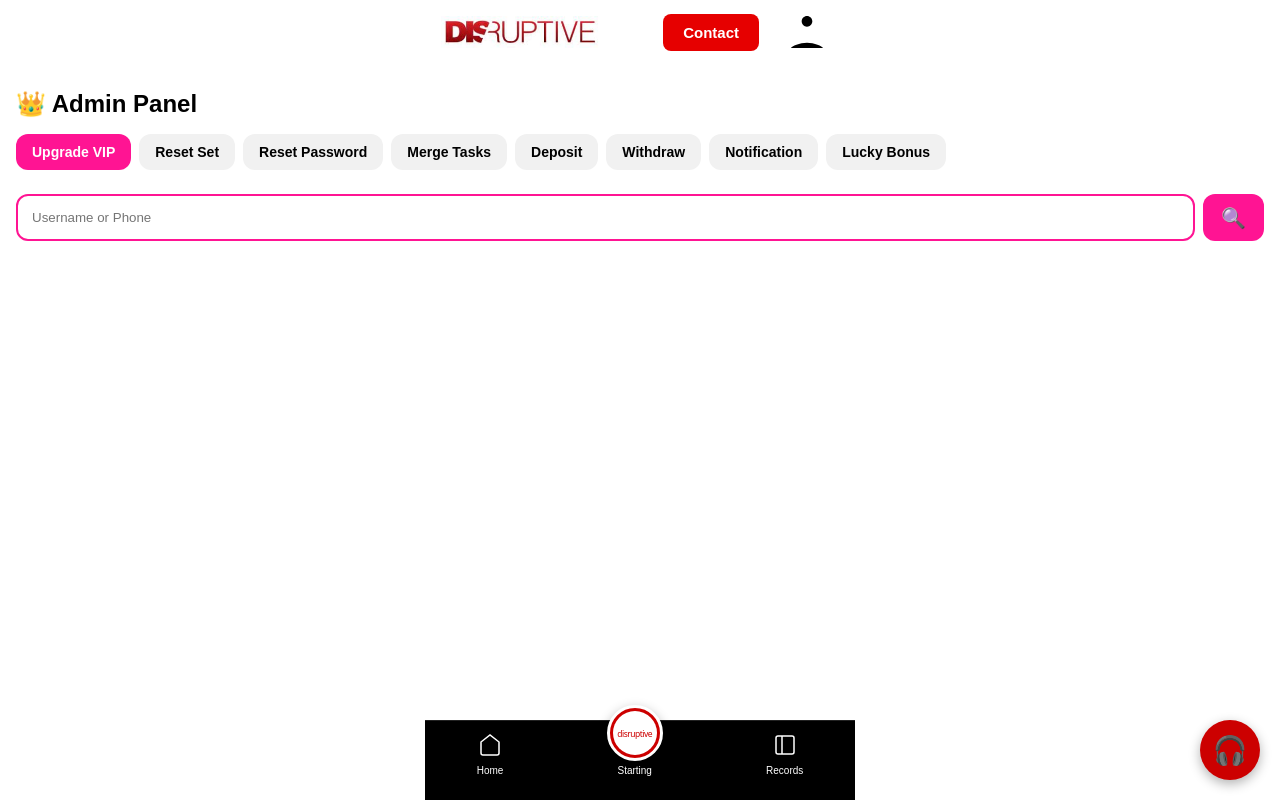
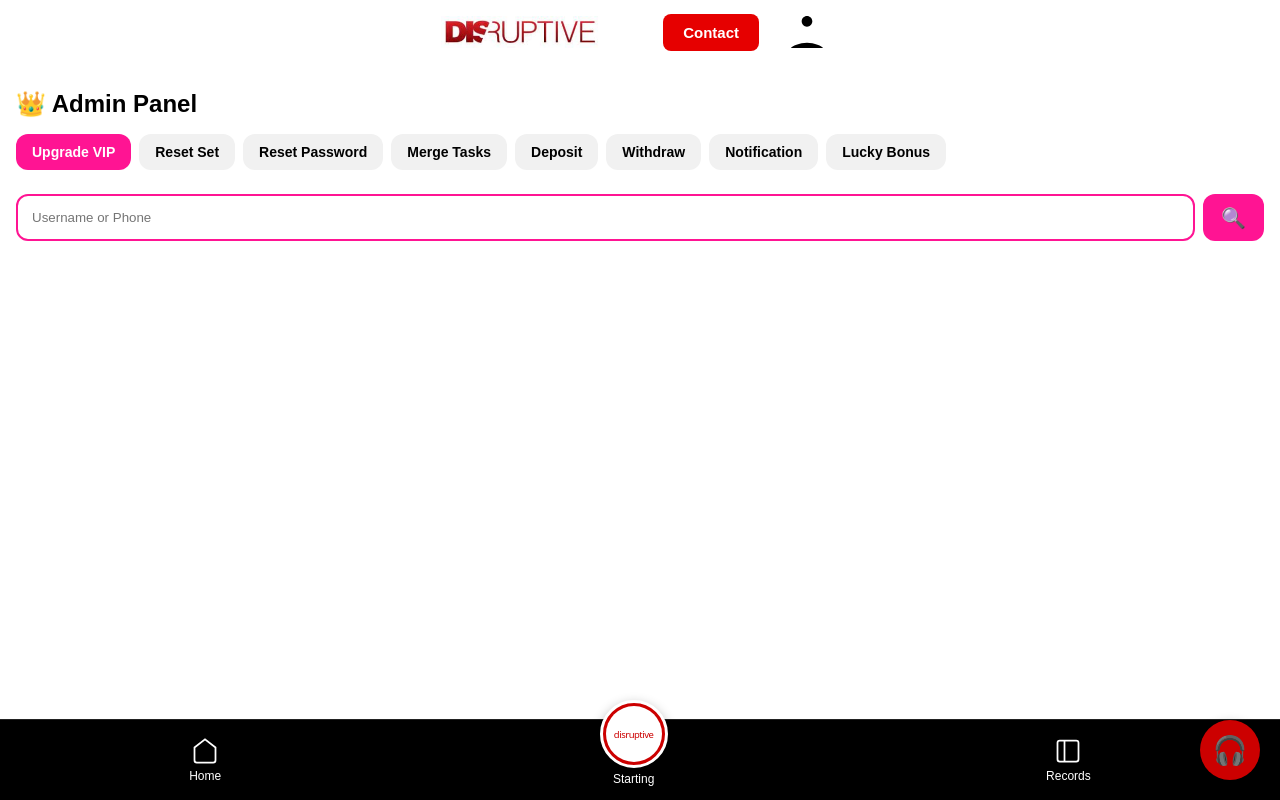
Before and after one commit to Molly256/disruptivewebsite, a Next.js app: page /admin in a window 1280 px wide. Built offline with nearby package versions, Linux system fonts and the light colour scheme.

Commit message:
update: add tasksInCurrentSet and setsCompleted for 2-set task system

```diff
--- a/app/ClientLayout.js
+++ b/app/ClientLayout.js
@@ -22,7 +22,6 @@ export default function ClientLayout({ children }) {
 
   const isAppPage = appRoutes.some(route => pathname?.startsWith(route))
 
-  // Dynamically toggles layout state flags on the DOM body root element
   useEffect(() => {
     if (isAppPage) {
       document.body.setAttribute('data-app-page', 'true')
@@ -31,6 +30,12 @@ export default function ClientLayout({ children }) {
     }
   }, [isAppPage])
 
-  // Returns a simple semantic wrapper node so styles target it flawlessly
-  return isAppPage ? <div class="app-shell-main">{children}</div> : <>{children}</>
+  // FIX: full width on desktop, centered card on mobile
+  return isAppPage? (
+    <div className="w-full min-h-screen bg-[#0b0b0b] flex justify-center">
+      <div className="w-full max-w-[480px] md:max-w-full md:w-full">
+        {children}
+      </div>
+    </div>
+  ) : <>{children}</>
 }
--- a/components/BottomNav.js
+++ b/components/BottomNav.js
@@ -1,48 +1,82 @@
 'use client'
 import { useRouter } from 'next/navigation'
+import { useEffect, useState } from 'react'
 
 export default function BottomNav() {
   const router = useRouter()
+  const [isDesktop, setIsDesktop] = useState(false)
 
-  return (
-    <nav style={{
+  // check screen size on mount + resize
+  useEffect(() => {
+    const check = () => setIsDesktop(window.innerWidth >= 768)
+    check()
+    window.addEventListener('resize', check)
+    return () => window.removeEventListener('resize', check)
+  }, [])
+
+  // MOBILE: centered 430px pill
+  // DESKTOP: full width bar
+  const navStyle = {
     position: 'fixed',
     bottom: 0,
-      left: '50%', // CENTER IT
-      transform: 'translateX(-50%)', // CENTER IT
+    left: isDesktop ? 0 : '50%',
+    right: 0,
     width: '100%',
-      maxWidth: '430px', // LOCK TO PHONE WIDTH
+    maxWidth: isDesktop ? '100%' : '430px',
+    margin: isDesktop ? '0' : '0 auto',
+    transform: isDesktop ? 'none' : 'translateX(-50%)',
     background: '#000',
     display: 'flex',
     justifyContent: 'space-around',
     alignItems: 'center',
-      padding: '12px 0 24px',
+    padding: isDesktop ? '14px 0' : '12px 0 24px',
     zIndex: 1000,
     borderTop: '1px solid #222'
-    }}>
-      <div onClick={() => router.push('/dashboard')} style={{ textAlign: 'center', cursor: 'pointer' }}>
-        <svg width="24" height="24" viewBox="0 0 24 24" fill="none" stroke="#fff" strokeWidth="1.5">
+  }
+
+  const iconStyle = {
+    textAlign: 'center',
+    cursor: 'pointer',
+    display: 'flex',
+    flexDirection: 'column',
+    alignItems: 'center',
+    gap: '4px'
+  }
+
+  const labelStyle = {
+    fontSize: isDesktop ? '12px' : '10px',
+    color: '#fff',
+    fontWeight: '300'
+  }
+
+  return (
+    <nav style={navStyle}>
+      {/* HOME */}
+      <div onClick={() => router.push('/dashboard')} style={iconStyle}>
+        <svg width={isDesktop ? "28" : "24"} height={isDesktop ? "28" : "24"} viewBox="0 0 24 24" fill="none" stroke="#fff" strokeWidth="1.5">
           <path d="M3 9l9-7 9 7v11a2 2 0 0 1-2 2H5a2 2 0 0 1-2-2z"/>
         </svg>
-        <div style={{ fontSize: '10px', color: '#fff', marginTop: '4px', fontWeight: '300' }}>Home</div>
+        <div style={labelStyle}>Home</div>
       </div>
 
+      {/* STARTING BUTTON */}
       <div style={{ display: 'flex', flexDirection: 'column', alignItems: 'center', gap: '4px' }}>
         <div
           onClick={() => router.push('/starting')}
           style={{
-            width: '56px',
-            height: '56px',
+            width: isDesktop ? '68px' : '56px',
+            height: isDesktop ? '68px' : '56px',
             background: '#cc0000',
             borderRadius: '50%',
             display: 'flex',
             alignItems: 'center',
             justifyContent: 'center',
-            marginTop: '-28px',
+            marginTop: isDesktop ? '-34px' : '-28px',
             boxShadow: '0 4px 12px rgba(0,0,0,0.3)',
             cursor: 'pointer',
             border: '3px solid #fff',
-            padding: '3px'
+            padding: '3px',
+            transition: 'all 0.2s'
           }}
         >
           <div style={{
@@ -56,7 +90,7 @@ export default function BottomNav() {
           }}>
             <span style={{
               color: '#cc0000',
-              fontSize: '8.5px',
+              fontSize: isDesktop ? '9.5px' : '8.5px',
               fontWeight: '500',
               letterSpacing: '-0.5px',
               fontFamily: 'system-ui, sans-serif'
@@ -65,15 +99,16 @@ export default function BottomNav() {
             </span>
           </div>
         </div>
-        <div style={{ fontSize: '10px', color: '#fff', fontWeight: '300' }}>Starting</div>
+        <div style={labelStyle}>Starting</div>
       </div>
 
-      <div onClick={() => router.push('/records')} style={{ textAlign: 'center', cursor: 'pointer' }}>
-        <svg width="24" height="24" viewBox="0 0 24 24" fill="none" stroke="#fff" strokeWidth="1.5">
+      {/* RECORDS */}
+      <div onClick={() => router.push('/records')} style={iconStyle}>
+        <svg width={isDesktop ? "28" : "24"} height={isDesktop ? "28" : "24"} viewBox="0 0 24 24" fill="none" stroke="#fff" strokeWidth="1.5">
           <rect x="3" y="3" width="18" height="18" rx="2"/>
           <line x1="9" y1="3" x2="9" y2="21"/>
         </svg>
-        <div style={{ fontSize: '10px', color: '#fff', marginTop: '4px', fontWeight: '300' }}>Records</div>
+        <div style={labelStyle}>Records</div>
       </div>
     </nav>
   )
```
Lines whose indentation alone changed are shown as unchanged.
